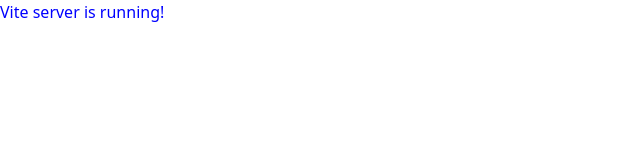
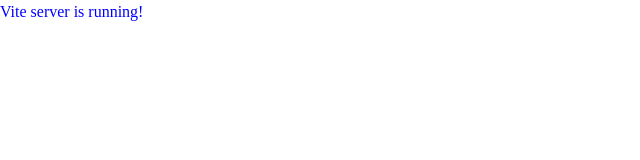
Before and after one commit to johnnygerard/starter-vite-vanilla, a website built with Vite: page index.html in a window 1280 px wide. Shown: the full height of the page, 0-640 px from the left. Built offline with nearby package versions, Linux system fonts and the light colour scheme.

Commit message:
build: remove modern-normalize

```diff
--- a/package.json
+++ b/package.json
@@ -1,7 +1,4 @@
 {
-  "dependencies": {
-    "modern-normalize": "^3.0.1"
-  },
   "devDependencies": {
     "@eslint/css": "^0.10.0",
     "@eslint/js": "^9.29.0",
--- a/src/style/index.css
+++ b/src/style/index.css
@@ -1,4 +1,3 @@
-@import "modern-normalize";
 @import "preflight.css";
 
 h1 {
```
Also changed, not shown: 1 other file.
